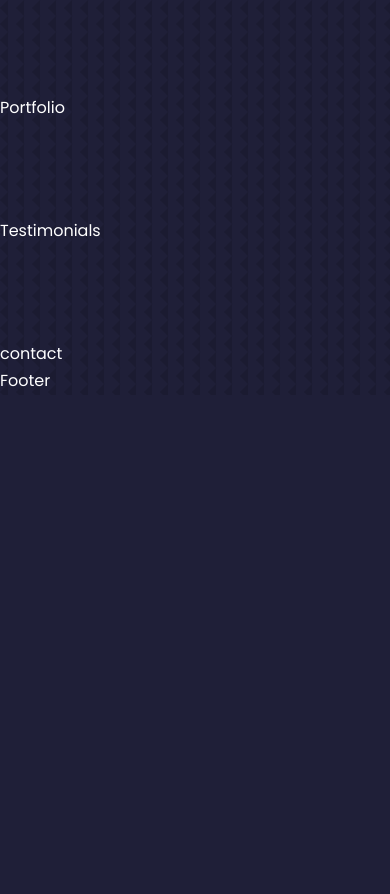
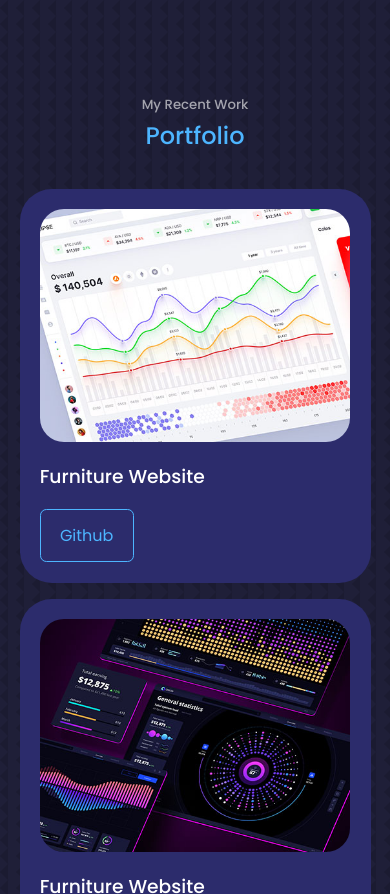
Before and after one commit to WNagorny/Portfolio-Website, a React (Create React App) app: page / in a window 390 px wide. Shown: the part 4528-5422 px from the top of the page. Before the commit the page ends 4923 px from the top, so only its background shows below. Built offline with nearby package versions, Linux system fonts and the light colour scheme.

Commit message:
added Portfolio section with Media Queries

```diff
--- a/src/components/portfolio/Portfolio.jsx
+++ b/src/components/portfolio/Portfolio.jsx
@@ -1,9 +1,30 @@
 import React from 'react'
 import './portfolio.css'
+import PortfolioArticle from './PortfolioArticle'
+import IMG1 from '../../assets/portfolio1.jpg';
+import IMG2 from '../../assets/portfolio2.jpg';
+import IMG3 from '../../assets/portfolio3.jpg';
+import IMG4 from '../../assets/portfolio4.jpg';
+import IMG5 from '../../assets/portfolio5.png';
+import IMG6 from '../../assets/portfolio6.jpg';
 
 function Portfolio() {
   return (
-    <section id='portfolio'>Portfolio</section>
+    <section id='portfolio'>
+      <h5>My Recent Work</h5>
+      <h2>Portfolio</h2>
+
+      <div className="container portfolio__container">
+
+        <PortfolioArticle image ={IMG1} url='https://github.com/WNagorny/EliteFurniture-Website'/>
+        <PortfolioArticle image ={IMG2} url='hhttps://github.com/WNagorny/DriveEasy-website'/>
+        <PortfolioArticle image ={IMG3} url='https://github.com/WNagorny/LampLuxe-website'/>
+        <PortfolioArticle image ={IMG4} url='https://github.com/WNagorny/Forest-Parallax-scrolling'/>
+        <PortfolioArticle image ={IMG5} url='https://github.com/WNagorny/WeatherApp'/>
+        <PortfolioArticle image ={IMG6} url='https://github.com/WNagorny/TodoList'/>
+
+      </div>
+    </section>
   )
 }
 
--- /dev/null
+++ b/src/components/portfolio/PortfolioArticle.jsx
@@ -0,0 +1,19 @@
+import React from 'react'
+
+const PortfolioArticle = ({ image, url }) => {
+	return (
+		<article className='portfolio__item'>
+			<div className='portfolio__item-image'>
+				<img src={image} alt='photo of project' />
+			</div>
+			<h3>Furniture Website</h3>
+			<div className='portfolio__item-cta'>
+				<a href={url} target='_blank' className='btn'>
+					Github
+				</a>
+			</div>
+		</article>
+	)
+}
+
+export default PortfolioArticle
--- a/src/components/portfolio/portfolio.css
+++ b/src/components/portfolio/portfolio.css
@@ -0,0 +1,46 @@
+.portfolio__container{
+   display: grid;
+   grid-template-columns: repeat(3, 1fr);
+   gap: 2.5rem;
+}
+
+.portfolio__item{
+   background: var(--color-bg-variant);
+   padding: 1.2rem;
+   border-radius: 2rem;
+   border: 1px solid transparent;
+   transition: var(--transition);
+}
+
+.portfolio__item:hover{
+   border-color: var(--color-primary-variant);
+   background: transparent;
+}
+
+.portfolio__item-image{
+   border-radius: 1.5rem;
+   overflow: hidden;
+}
+
+.portfolio__item h3{
+   margin: 1.2rem 0 1rem;
+}
+
+
+/* ========= Media Queries (MEDIUM Devices) ================*/
+
+@media screen and (max-width: 1024px) {
+  .portfolio__container{
+   grid-template-columns: 1fr 1fr;
+   gap: 1.2rem;
+  }
+}
+
+
+ /* ========= Media Queries (SMALL Devices) ================*/
+ @media screen and (max-width: 600px) {
+  .portfolio__container{
+   grid-template-columns: 1fr;
+   gap: 1rem;
+  }
+}
```
